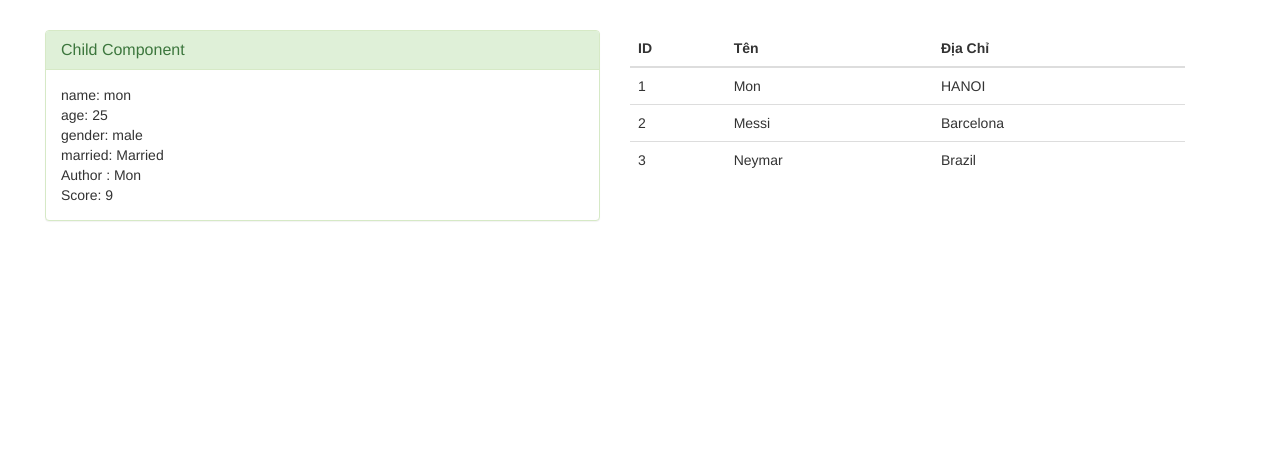
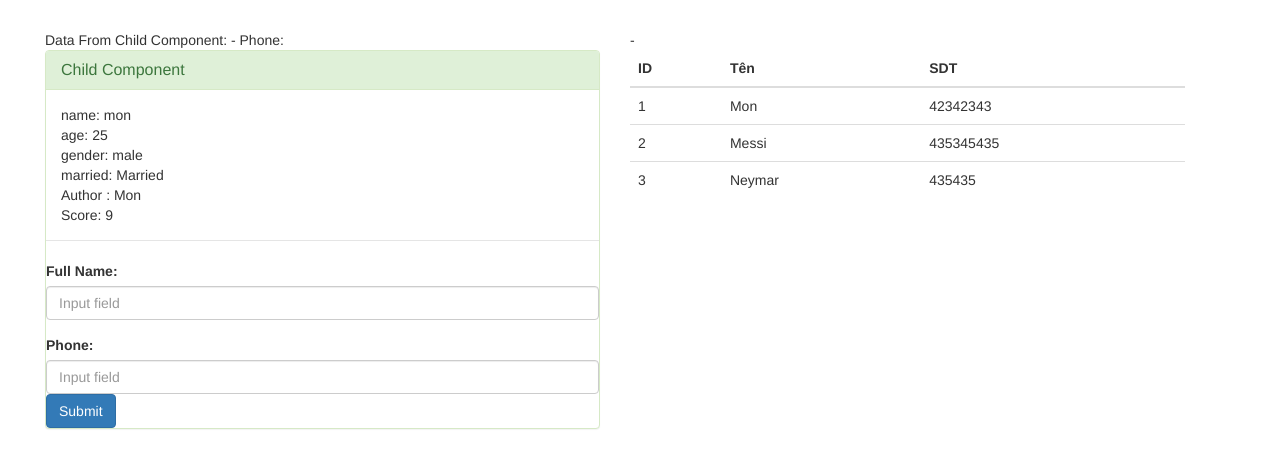
Before and after one commit to ThienNguyen96/Angular_Template, an Angular app: page / in a window 1280 px wide. Shown: the top 468 px of the page. Built offline with nearby package versions, Linux system fonts and the light colour scheme.

Commit message:
output completed

```diff
--- a/src/app/app.component.html
+++ b/src/app/app.component.html
@@ -2,15 +2,21 @@
   <div class="row">
 
     <div class="col-xs-6 col-sm-6 col-md-6 col-lg-6">
+      Data From Child Component: {{ txtFullName }} - Phone: {{txtPhone}}
       <app-child-component
         [info]="userInfo"
         [author]="nameAuthor"
         score ="{{ score }}"
+        (txtFullNameValue)="onGetFullName($event)"
+        (txtPhoneValue)="onGetPhoneValue($event)"
         ></app-child-component>
     </div>
 
     <div class="col-xs-6 col-sm-6 col-md-6 col-lg-6">
-      <app-user-list [users]="listUserDisplay"></app-user-list>
+      <app-user-list
+        [users]="listUserDisplay"
+        [fullName]="txtFullName"
+        [phone]="txtPhone"></app-user-list>
     </div>
 
 
--- a/src/app/app.component.ts
+++ b/src/app/app.component.ts
@@ -6,6 +6,7 @@ import { Component } from '@angular/core';
   styleUrls: ['./app.component.scss']
 })
 export class AppComponent {
+
   title = 'teamplate-angular';
   userInfo = {
     name : 'mon',
@@ -19,17 +20,26 @@ export class AppComponent {
     {
       id: 1,
       name: 'Mon',
-      address: 'HANOI'
+      phone: '42342343'
     },
     {
       id: 2,
       name: 'Messi',
-      address: 'Barcelona'
+      phone: '435345435'
     },
     {
       id: 3,
       name: 'Neymar',
-      address: 'Brazil'
+      phone: '435435'
     }
   ];
+  txtFullName = '';
+  txtPhone;
+
+  onGetFullName(value){
+    this.txtFullName = value;
+  }
+  onGetPhoneValue(value){
+    this.txtPhone = value;
+  }
 }
--- a/src/app/app.module.ts
+++ b/src/app/app.module.ts
@@ -2,6 +2,7 @@ import { BrowserModule } from '@angular/platform-browser';
 import { NgModule } from '@angular/core';
 
 import { AppRoutingModule } from './app-routing.module';
+import { FormsModule } from '@angular/forms';
 import { AppComponent } from './app.component';
 import { ChildComponentComponent } from './components/child-component/child-component.component';
 import { UserListComponent } from './components/user-list/user-list.component';
@@ -14,7 +15,8 @@ import { UserListComponent } from './components/user-list/user-list.component';
   ],
   imports: [
     BrowserModule,
-    AppRoutingModule
+    AppRoutingModule,
+    FormsModule
   ],
   providers: [],
   bootstrap: [AppComponent]
--- a/src/app/components/child-component/child-component.component.html
+++ b/src/app/components/child-component/child-component.component.html
@@ -11,4 +11,31 @@
       Author : {{ author }} <br>
       Score: {{ score }}
     </div>
+
+    <form role="form">
+      <legend></legend>
+
+      <div class="form-group">
+        <label for="">Full Name:</label>
+        <input
+          type="text"
+          class="form-control"
+          placeholder="Input field"
+          [(ngModel)]="txtFullName"
+          [ngModelOptions]="{standalone: true}"
+        >
+      </div>
+      <div>
+        <label for="">Phone:</label>
+          <input
+            type="number"
+            class="form-control"
+            placeholder="Input field"
+            [(ngModel)]="txtPhone"
+            [ngModelOptions]="{standalone: true}"
+          >
+      </div>
+      <button type="submit" (click)="onSubmitForm()" class="btn btn-primary">Submit</button>
+    </form>
+
 </div>
--- a/src/app/components/child-component/child-component.component.ts
+++ b/src/app/components/child-component/child-component.component.ts
@@ -1,4 +1,4 @@
-import { Component, OnInit, Input } from '@angular/core';
+import { Component, OnInit, Input, Output, EventEmitter } from '@angular/core';
 import { MetadataOverrider } from '@angular/core/testing/src/metadata_overrider';
 
 @Component({
@@ -10,7 +10,12 @@ export class ChildComponentComponent implements OnInit {
 
   @Input('info')  userInfo: any;
   @Input('score') score: any;
+  txtFullName = '';
+  txtPhone;
   private _nameAuthor;
+
+  @Output('txtFullNameValue') onHandleFullName = new EventEmitter();
+  @Output('txtPhoneValue') onHandlePhone = new EventEmitter<number>();
 
   @Input()
   set author(author : string){
@@ -26,4 +31,8 @@ export class ChildComponentComponent implements OnInit {
     console.log('nameAuthor', this.author);
   }
 
+  onSubmitForm(){
+    this.onHandleFullName.emit(this.txtFullName);
+    this.onHandlePhone.emit(this.txtPhone);
+  }
 }
--- a/src/app/components/user-list/user-list.component.html
+++ b/src/app/components/user-list/user-list.component.html
@@ -1,17 +1,17 @@
-
+{{fullName}} - {{phone}}
 <table class="table table-hover">
   <thead>
     <tr>
       <th>ID</th>
       <th>Tên</th>
-      <th>Địa Chỉ</th>
+      <th>SDT</th>
     </tr>
   </thead>
   <tbody>
     <tr *ngFor="let item of users">
       <td>{{ item.id}}</td>
       <td>{{ item.name}}</td>
-      <td>{{ item.address}}</td>
+      <td>{{ item.phone}}</td>
     </tr>
   </tbody>
 </table>
--- a/src/app/components/user-list/user-list.component.ts
+++ b/src/app/components/user-list/user-list.component.ts
@@ -8,11 +8,15 @@ import { Component, OnInit, Input } from '@angular/core';
 export class UserListComponent implements OnInit {
 
   @Input('users') users:any = {};
+  @Input('fullName') fullName:any = {};
+  @Input('phone') phone:number;
 
   constructor() { }
 
   ngOnInit() {
     console.log('users', this.users);
+    console.log('fullName', this.fullName);
+    console.log('phone', this.phone);
   }
 
 }
```
